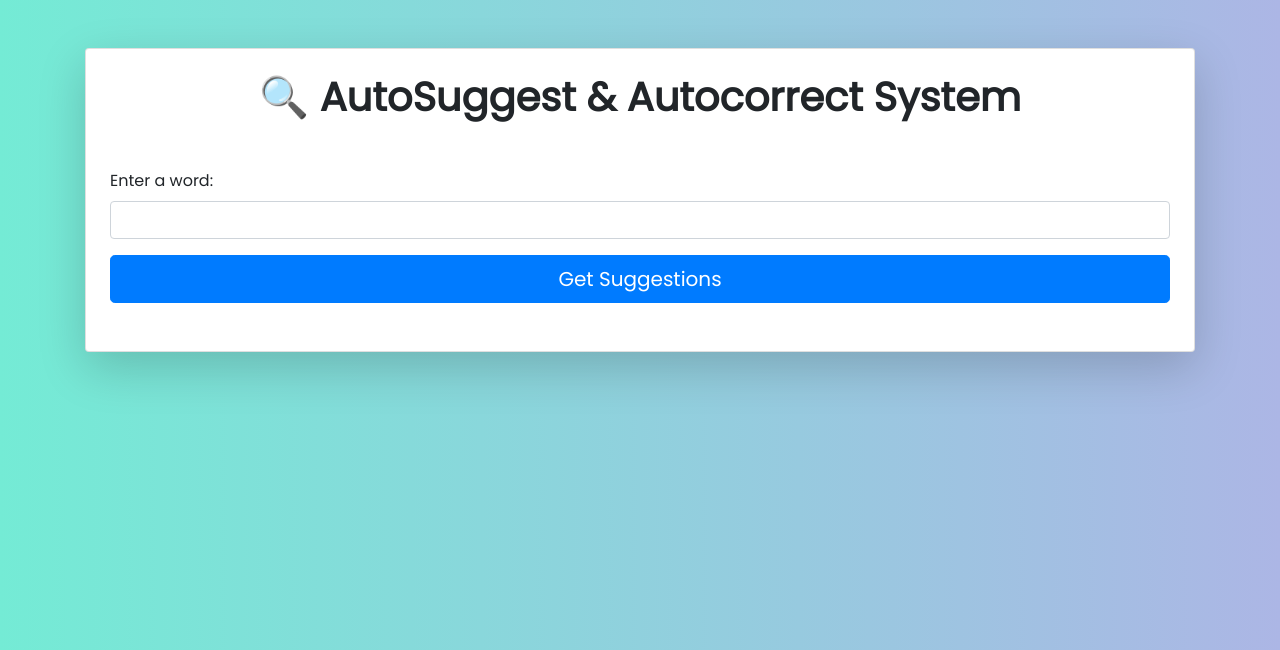
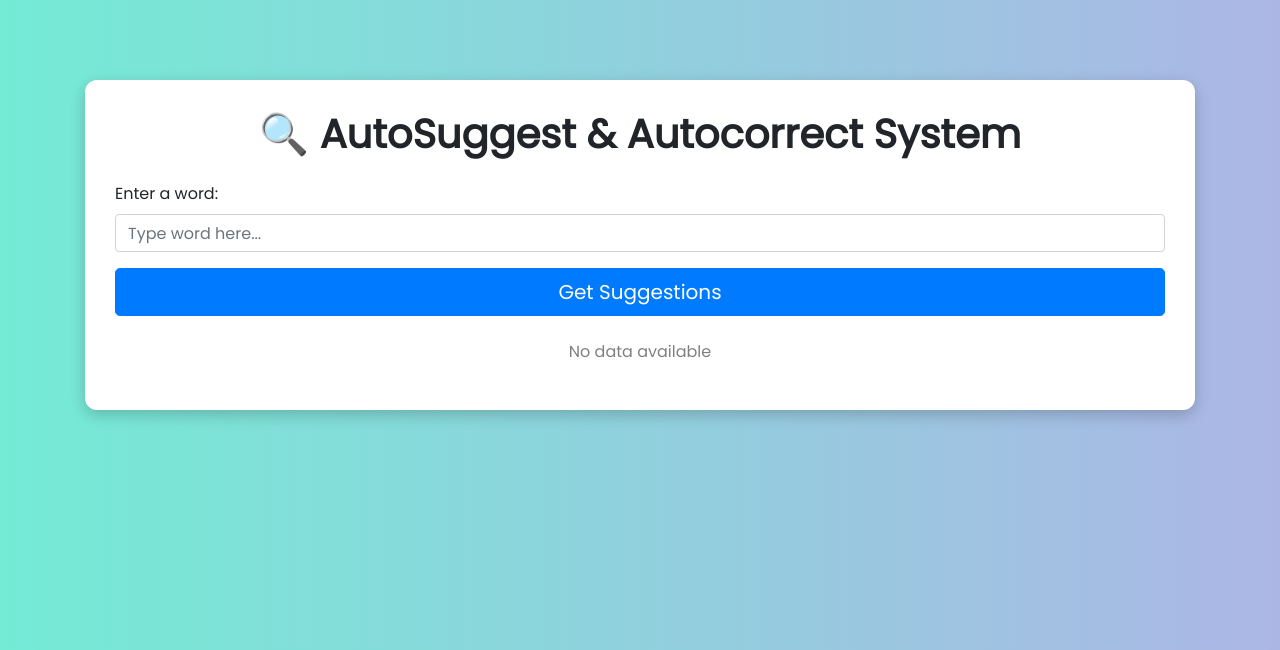
Before and after one commit to raisneha14/autosuggest-flask, a Flask app: page / in a window 1280 px wide. Shown: the top 650 px of the page. Run offline with Flask 3, Linux system fonts and the light colour scheme; some libraries are stand-ins or nearby versions.

Commit message:
Update index.html for improved layout and functionality

```diff
--- a/templates/index.html
+++ b/templates/index.html
@@ -1,44 +1,101 @@
 <!DOCTYPE html>
-<html>
+<html lang="en">
 <head>
-    <title>Autocorrect System</title>
+    <meta charset="UTF-8">
+    <title>AutoSuggest & Autocorrect System</title>
+
+    <!-- Bootstrap -->
     <link rel="stylesheet" href="https://stackpath.bootstrapcdn.com/bootstrap/4.5.2/css/bootstrap.min.css">
+
+    <!-- Google Font -->
     <link href="https://fonts.googleapis.com/css2?family=Poppins&display=swap" rel="stylesheet">
+
+    <style>
+        body {
+            font-family: 'Poppins', sans-serif;
+            background: linear-gradient(to right, #74ebd5, #ACB6E5);
+        }
+
+        .container-box {
+            margin-top: 80px;
+            background: white;
+            padding: 30px;
+            border-radius: 12px;
+            box-shadow: 0px 5px 15px rgba(0,0,0,0.2);
+        }
+
+        h1 {
+            font-weight: bold;
+        }
+
+        .no-data {
+            color: gray;
+            text-align: center;
+            margin-top: 20px;
+        }
+    </style>
 </head>
-<body style="font-family: 'Poppins', sans-serif; background: linear-gradient(to right, #74ebd5, #ACB6E5);"></body>
-    <div class="container mt-5">
-        <div class="card shadow-lg p-4">
-        <h1 class="text-center mb-4" style="font-weight:bold;">
-    🔍 AutoSuggest & Autocorrect System
-       </h1>
+
+<body>
+
+<div class="container">
+    <div class="container-box">
+
+        <!-- TITLE -->
+        <h1 class="text-center mb-4">🔍 AutoSuggest & Autocorrect System</h1>
+
+        <!-- FORM -->
         <form method="POST" action="/suggest" class="mt-4">
+
             <div class="form-group">
                 <label for="keyword">Enter a word:</label>
-                <input type="text" class="form-control" id="keyword" name="keyword" placeholder=""Type word" required>       </div>
-            <button type="submit" class="btn btn-primary btn-lg btn-block">Get Suggestions</button>
+                <input
+                    type="text"
+                    class="form-control"
+                    id="keyword"
+                    name="keyword"
+                    placeholder="Type word here..."
+                    value="{{ keyword }}"
+                    required>
+            </div>
+
+            <button type="submit" class="btn btn-primary btn-lg btn-block">
+                Get Suggestions
+            </button>
+
         </form>
 
+        <!-- RESULTS -->
         <div id="suggestions" class="mt-4">
+
             {% if suggestion %}
+
             <table class="table table-hover table-bordered mt-4">
-            <thead><body style="font-family: 'Poppins', sans-serif; background: linear-gradient(to right, #74ebd5, #ACB6E5);"></body>
+                <thead class="thead-dark">
                     <tr>
                         <th>Suggested Word</th>
                         <th>Similarity</th>
                     </tr>
-            </thead class="thead-dark">
+                </thead>
+
                 <tbody>
-                {% for suggestion in suggestion %}
+                    {% for item in suggestion %}
                     <tr>
-                    <td>{{ suggestion['Words'] }}</td>
-                    <td>{{ suggestion['Similarity'] }}</td>
+                        <td>{{ item['Words'] }}</td>
+                        <td>{{ item['Similarity'] }}</td>
                     </tr>
                     {% endfor %}
                 </tbody>
             </table>
+
+            {% else %}
+                <p class="no-data">No data available</p>
             {% endif %}
+
         </div>
 
     </div>
+</div>
+
 </body>
 </html>
```
Lines whose indentation alone changed are shown as unchanged.
